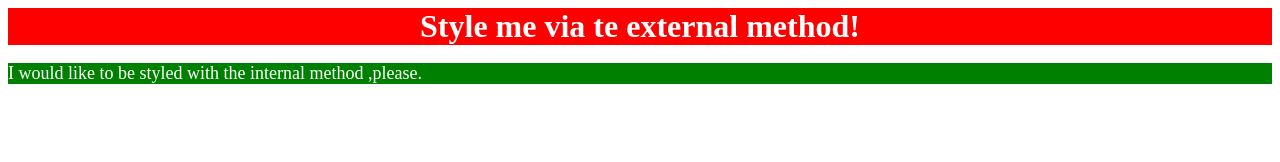
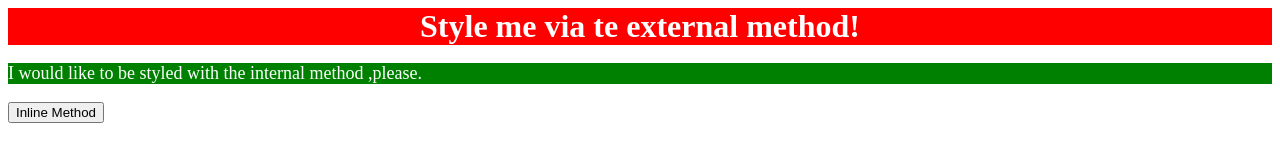
Before and after one commit to HeitorHMA/Css-Methods, a plain HTML site: page index.html in a window 1280 px wide. Drawn offline with Linux system fonts and the light colour scheme.

Commit message:
Add button element to be styled.

```diff
--- a/index.html
+++ b/index.html
@@ -15,5 +15,6 @@
 <body>
     <div>Style me via te external method!</div>
     <p>I would like to be styled with the internal method ,please.</p>
+    <button>Inline Method</button>
 </body>
 </html>
```
